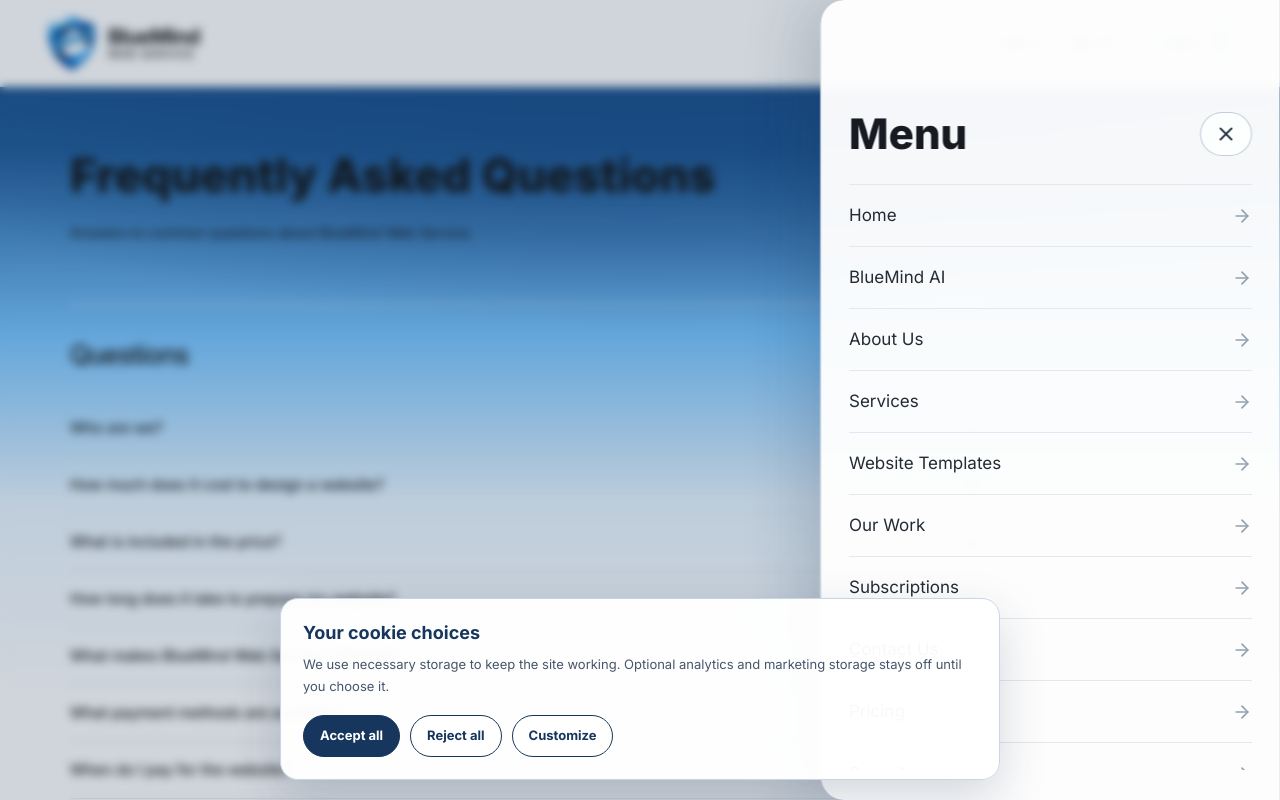
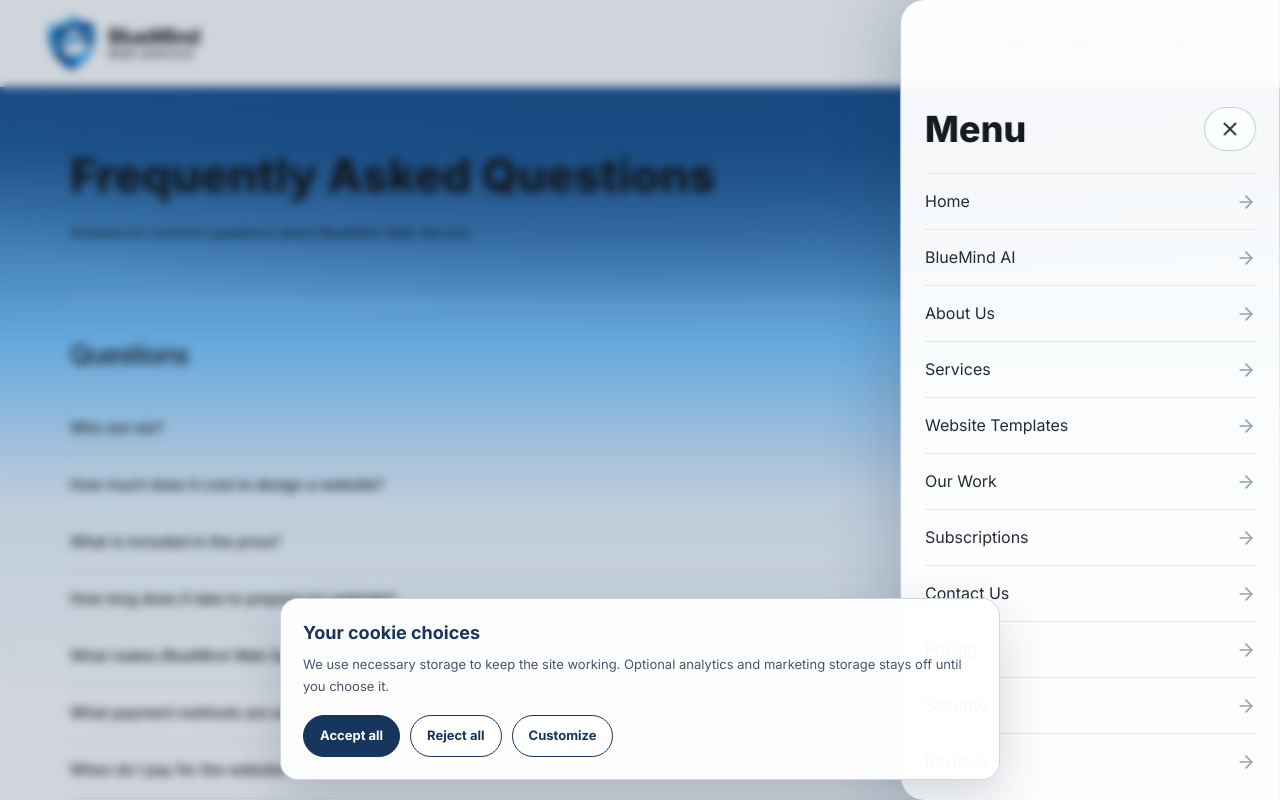
Before and after one commit to m1o223/bluem-ndwebs-rv-cefronend, a Next.js app: page /faq in a window 1280 px wide. Both pictures are taken after a click on the button "Menu". Built offline with nearby package versions, Linux system fonts and the light colour scheme.

Commit message:
Refine shared side menu motion and sizing

```diff
--- a/components/site-menu-overlay.module.css
+++ b/components/site-menu-overlay.module.css
@@ -8,19 +8,22 @@
   background: rgba(20, 45, 78, .2);
   -webkit-backdrop-filter: blur(5px);
   backdrop-filter: blur(5px);
-  animation: backdrop-in 240ms cubic-bezier(.22, .8, .28, 1) both;
+  opacity: 0;
+  pointer-events: none;
+  transition: opacity 380ms cubic-bezier(.22, .8, .28, 1);
 }
 
-.overlay[data-closing="true"] { animation: backdrop-out 240ms cubic-bezier(.22, .8, .28, 1) both; }
+.overlay[data-entered="true"] { opacity: 1; pointer-events: auto; }
+.overlay[data-closing="true"] { transition-duration: 320ms; }
 
 .overlay[data-side="left"] { justify-content: flex-start; }
 
 .panel {
-  width: min(460px, calc(100vw - 16px));
+  width: min(380px, calc(100vw - 24px));
   height: 100dvh;
   display: flex;
   flex-direction: column;
-  padding: calc(24px + var(--website-header-height, 86px)) 28px calc(30px + env(safe-area-inset-bottom));
+  padding: calc(20px + var(--website-header-height, 86px)) 24px calc(28px + env(safe-area-inset-bottom));
   border-inline-start: 1px solid rgba(186, 198, 212, .9);
   border-radius: 24px 0 0 24px;
   background: rgba(255, 255, 255, .96);
@@ -28,58 +31,54 @@
   overflow: hidden;
   overscroll-behavior: contain;
   will-change: transform;
-  animation: panel-in 240ms cubic-bezier(.22, .8, .28, 1) both;
+  transform: translate3d(100%, 0, 0);
+  transition: transform 380ms cubic-bezier(.22, .8, .28, 1);
 }
 
-.overlay[data-closing="true"] .panel { animation: panel-out 240ms cubic-bezier(.22, .8, .28, 1) both; pointer-events: none; }
+.panel[data-entered="true"] { transform: translate3d(0, 0, 0); }
+.overlay[data-closing="true"] .panel { transform: translate3d(100%, 0, 0); transition-duration: 320ms; pointer-events: none; }
 
 .overlay[data-side="left"] .panel {
   border-inline-start: 0;
   border-inline-end: 1px solid rgba(186, 198, 212, .9);
   border-radius: 0 24px 24px 0;
   box-shadow: 18px 0 60px rgba(20, 45, 78, .18);
-  animation-name: panel-in-left;
+  transform: translate3d(-100%, 0, 0);
 }
-.overlay[data-side="left"][data-closing="true"] .panel { animation-name: panel-out-left; }
+.overlay[data-side="left"] .panel[data-entered="true"] { transform: translate3d(0, 0, 0); }
+.overlay[data-side="left"][data-closing="true"] .panel { transform: translate3d(-100%, 0, 0); }
 
-.header { display: flex; align-items: center; justify-content: space-between; gap: 20px; flex: 0 0 auto; }
-.header h2 { margin: 0; color: #171a20; font-size: clamp(30px, 4vw, 42px); font-weight: 600; line-height: 1.05; letter-spacing: -1px; }
+.header { display: flex; align-items: center; justify-content: space-between; gap: 16px; flex: 0 0 auto; }
+.header h2 { margin: 0; color: #171a20; font-size: clamp(27px, 3.5vw, 36px); font-weight: 600; line-height: 1.08; letter-spacing: 0; }
 .close { display: inline-flex; align-items: center; gap: 7px; min-height: 44px; padding: 8px 14px; border: 1px solid rgba(186, 198, 212, .86); border-radius: 999px; color: #263342; background: rgba(255,255,255,.8); font: inherit; cursor: pointer; }
-.content { width: 100%; min-height: 0; margin: 28px 0 0; overflow-y: auto; overscroll-behavior: contain; }
+.content { width: 100%; min-height: 0; margin: 22px 0 0; overflow-y: auto; overscroll-behavior: contain; }
 .linkList { display: grid; border-top: 1px solid #e4e8ee; }
-.linkList a { display: flex; align-items: center; justify-content: space-between; gap: 20px; min-height: 62px; border-bottom: 1px solid #e4e8ee; color: #242b35; font-size: 17px; text-decoration: none; }
+.linkList a { display: flex; align-items: center; justify-content: space-between; gap: 16px; min-height: 56px; border-bottom: 1px solid #e4e8ee; color: #242b35; font-size: 16px; text-decoration: none; }
 .linkList a svg { color: #93a0af; }
-.signInLink { display: none; align-items: center; justify-content: space-between; gap: 20px; min-height: 62px; margin-top: 18px; border-top: 1px solid #dfe5ed; color: #242b35; font-size: 17px; text-decoration: none; }
+.signInLink { display: none; align-items: center; justify-content: space-between; gap: 16px; min-height: 56px; margin-top: 16px; border-top: 1px solid #dfe5ed; color: #242b35; font-size: 16px; text-decoration: none; }
 .signInLink svg { color: #93a0af; }
 [dir="rtl"] .linkList a svg { transform: rotate(180deg); }
 [dir="rtl"] .signInLink svg { transform: rotate(180deg); }
-
-@keyframes backdrop-in { from { opacity: 0; } to { opacity: 1; } }
-@keyframes backdrop-out { from { opacity: 1; } to { opacity: 0; } }
-@keyframes panel-in { from { transform: translate3d(100%, 0, 0); } to { transform: translate3d(0, 0, 0); } }
-@keyframes panel-out { from { transform: translate3d(0, 0, 0); } to { transform: translate3d(100%, 0, 0); } }
-@keyframes panel-in-left { from { transform: translate3d(-100%, 0, 0); } to { transform: translate3d(0, 0, 0); } }
-@keyframes panel-out-left { from { transform: translate3d(0, 0, 0); } to { transform: translate3d(-100%, 0, 0); } }
 
 @media (prefers-reduced-motion: reduce) {
   .overlay,
   .overlay[data-closing="true"],
   .panel,
-  .overlay[data-closing="true"] .panel { animation: none; }
+  .overlay[data-closing="true"] .panel { transition: none; }
 }
 
 @media (max-width: 620px) {
-  .panel { width: min(420px, calc(100vw - 10px)); padding: calc(18px + var(--website-header-height, 86px)) 18px calc(24px + env(safe-area-inset-bottom)); border-radius: 20px 0 0 20px; }
+  .panel { width: min(360px, calc(100vw - 20px)); padding: calc(16px + var(--website-header-height, 86px)) 18px calc(24px + env(safe-area-inset-bottom)); border-radius: 20px 0 0 20px; }
   .overlay[data-side="left"] .panel { border-radius: 0 20px 20px 0; }
-  .content { margin-top: 22px; }
-  .header h2 { font-size: 32px; }
-  .linkList a { min-height: 60px; font-size: 16px; }
+  .content { margin-top: 18px; }
+  .header h2 { font-size: 29px; }
+  .linkList a { min-height: 54px; font-size: 15px; }
 }
 
 /* Test restores the earlier shared menu layout without changing production. */
 .overlay[data-test-site="true"] .panel {
   display: block;
-  padding: 24px 28px calc(30px + env(safe-area-inset-bottom));
+  padding: 20px 24px calc(28px + env(safe-area-inset-bottom));
 }
 .overlay[data-test-site="true"] .brand { display: inline-flex; text-decoration: none; }
 .overlay[data-test-site="true"] .content { min-height: auto; margin: clamp(62px, 12vh, 116px) 0 0; overflow: visible; }
@@ -90,7 +89,7 @@
 }
 
 @media (max-width: 620px) {
-  .overlay[data-test-site="true"] .panel { padding: 18px 18px calc(24px + env(safe-area-inset-bottom)); }
+  .overlay[data-test-site="true"] .panel { padding: 16px 18px calc(24px + env(safe-area-inset-bottom)); }
   .overlay[data-test-site="true"] .content { margin-top: 72px; }
   .overlay[data-test-site="true"] .content h2 { margin-bottom: 22px; font-size: 32px; }
   .overlay[data-test-site="true"] .signInLink { display: none; }
--- a/components/site-menu-overlay.tsx
+++ b/components/site-menu-overlay.tsx
@@ -34,7 +34,7 @@ const panelText = {
   ar: { close: "\u0625\u063a\u0644\u0627\u0642", title: "\u0627\u0644\u0642\u0627\u0626\u0645\u0629", navigation: "\u0627\u0644\u062a\u0646\u0642\u0644 \u0627\u0644\u0631\u0626\u064a\u0633\u064a", signIn: "\u062a\u0633\u062c\u064a\u0644 \u0627\u0644\u062f\u062e\u0648\u0644" },
 } as const;
 
-const closeDuration = 240;
+const closeDuration = 320;
 type ScrollPosition = { x: number; y: number };
 const TEST_SITE = process.env.NEXT_PUBLIC_TEST_SITE === "true";
 
@@ -51,9 +51,11 @@ export default function SiteMenuOverlay({ open, onClose, scrollPosition, current
   const close = useRef<HTMLButtonElement>(null);
   const previousFocus = useRef<HTMLElement | null>(null);
   const closeTimer = useRef<number | null>(null);
+  const openFrame = useRef<number | null>(null);
   const closeRequested = useRef(false);
   const [rendered, setRendered] = useState(open);
   const [closing, setClosing] = useState(false);
+  const [entered, setEntered] = useState(open);
   const rtl = locale === "ar";
   const text = panelText[locale];
   const labels = localizedLinks[locale];
@@ -62,11 +64,13 @@ export default function SiteMenuOverlay({ open, onClose, scrollPosition, current
   const requestClose = useCallback(() => {
     if (closeRequested.current) return;
     closeRequested.current = true;
+    if (openFrame.current) window.cancelAnimationFrame(openFrame.current);
     setClosing(true);
+    setEntered(false);
+    onClose();
     if (closeTimer.current) window.clearTimeout(closeTimer.current);
     closeTimer.current = window.setTimeout(() => {
       setRendered(false);
-      onClose();
       closeRequested.current = false;
     }, closeDuration);
   }, [onClose]);
@@ -74,16 +78,30 @@ export default function SiteMenuOverlay({ open, onClose, scrollPosition, current
   useEffect(() => {
     if (open) {
       if (closeTimer.current) window.clearTimeout(closeTimer.current);
+      if (openFrame.current) window.cancelAnimationFrame(openFrame.current);
       closeRequested.current = false;
       setRendered(true);
       setClosing(false);
+      setEntered(false);
+      openFrame.current = window.requestAnimationFrame(() => {
+        openFrame.current = window.requestAnimationFrame(() => setEntered(true));
+      });
       return;
     }
     if (!rendered || closeRequested.current) return;
     setClosing(true);
+    setEntered(false);
     closeTimer.current = window.setTimeout(() => setRendered(false), closeDuration);
-    return () => { if (closeTimer.current) window.clearTimeout(closeTimer.current); };
+    return () => {
+      if (closeTimer.current) window.clearTimeout(closeTimer.current);
+      if (openFrame.current) window.cancelAnimationFrame(openFrame.current);
+    };
   }, [open, rendered]);
+
+  useEffect(() => () => {
+    if (closeTimer.current) window.clearTimeout(closeTimer.current);
+    if (openFrame.current) window.cancelAnimationFrame(openFrame.current);
+  }, []);
 
   useEffect(() => {
     if (!rendered) return;
@@ -146,8 +164,8 @@ export default function SiteMenuOverlay({ open, onClose, scrollPosition, current
 
   if (!rendered) return null;
   return (
-    <div className={styles.overlay} data-side={side} data-test-site={TEST_SITE ? "true" : undefined} data-closing={closing || undefined} role="presentation" onPointerDown={(event) => { if (event.target === event.currentTarget) requestClose(); }}>
-      <section id="site-navigation-panel" className={styles.panel} role="dialog" aria-modal="true" aria-labelledby="site-menu-title" dir={rtl ? "rtl" : "ltr"}>
+    <div className={styles.overlay} data-side={side} data-test-site={TEST_SITE ? "true" : undefined} data-closing={closing || undefined} data-entered={entered ? "true" : undefined} role="presentation" onPointerDown={(event) => { if (event.target === event.currentTarget) requestClose(); }}>
+      <section id="site-navigation-panel" className={styles.panel} data-entered={entered ? "true" : undefined} role="dialog" aria-modal="true" aria-labelledby="site-menu-title" dir={rtl ? "rtl" : "ltr"}>
         <header className={styles.header}>
           {TEST_SITE ? <Link href="/" className={styles.brand} aria-label="BlueMind Web Service home" onClick={requestClose}><BrandLockup solidLogo /></Link> : <h2 id="site-menu-title">{titleOverride || text.title}</h2>}
           <button ref={close} className={styles.close} type="button" onClick={requestClose} aria-label={text.close}><X size={TEST_SITE ? 20 : 22} aria-hidden="true" />{TEST_SITE && <span>{text.close}</span>}</button>
```
